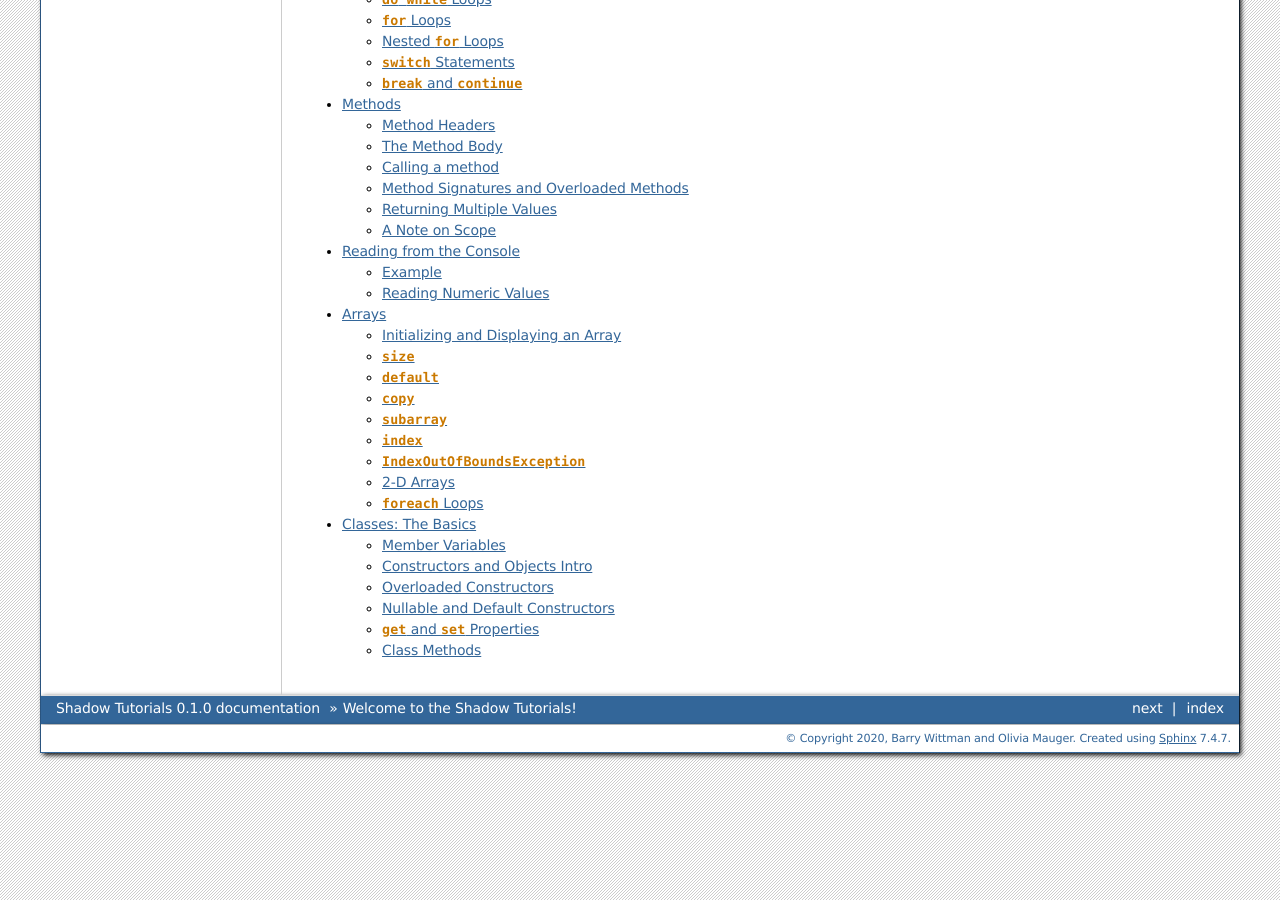
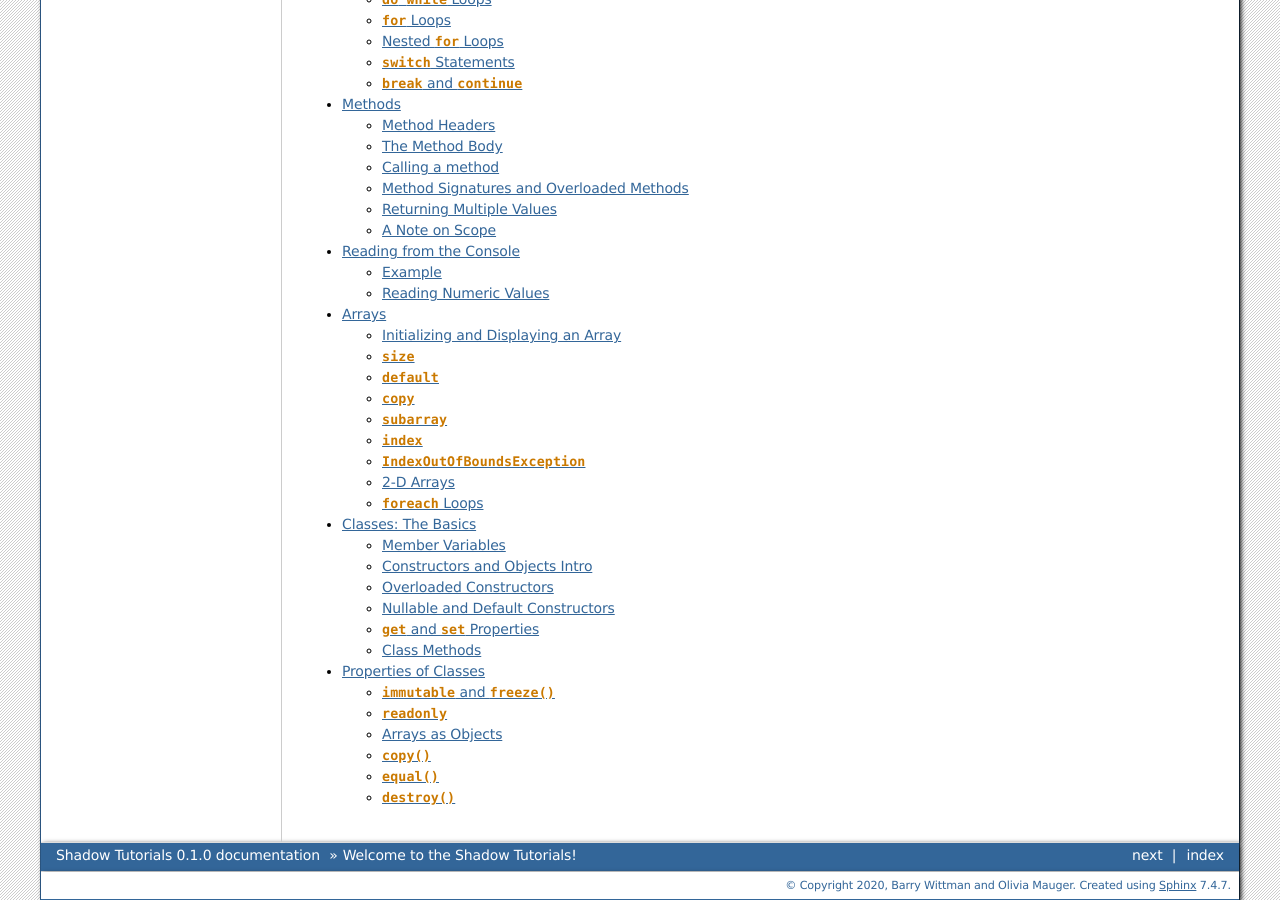
Before and after one commit to olivia-mauger/tutorials, a Sphinx documentation site: the page built from docs/source/index.rst, in a window 1280 px wide and 900 px high, scrolled down 724 px. Built offline with Sphinx 7.4.7, drawn with Linux system fonts in a browser that asks for light colours; some of the changed lines change nothing that is shown.

Commit message:
Update classes-properties.rst
I finished the sections on immutable and readonly.

```diff
--- /dev/null
+++ b/docs/source/classes-properties.rst
@@ -0,0 +1,118 @@
+Properties of Classes
+---------------------
+
+Now that we have covered the basics of classes in **Shadow**, we can move on to some features/properties of classes.
+
+``immutable`` and ``freeze()``
+^^^^^^^^^^^^^^^^^^^^^^^^^^^^^^
+
+In a previous tutorial under  "Variables Introduction", we discussed the concept of **immutability** in terms of a ``String``. When we say that a ``String`` is **immutable**, we mean that once it is created, **its value cannot be changed**.
+
+In **Shadow**, a ``String`` is not the only thing that is ``immutable`` -- classes and references can be as well. We will start with analyzing ``immutable`` classes. See the basic example below:
+
+
+.. code-block:: shadow
+    :linenos:
+
+    import shadow:io@Console;
+
+    /* Imagine you own a restaurant,
+     * and you are looking to hire a
+     * another server. You use this
+     * class to create application
+     * objects. Once an object is
+     * created, which represents one
+     * application, its contents can
+     * never change. Thus, we declare
+     * the class to be immutable.
+     */
+
+    immutable class JobApplication
+    {
+        get String name;
+        get int age;
+        get boolean experience;
+        get String skill;
+
+        public create(String n, int a, boolean e, String s)
+        {
+            name = n;
+            age = a;
+	    experience = e;
+	    skill = s;
+        }
+
+        public evaluateApp() => ()
+        {
+            if ( age <= 18 or experience == false )
+	    {
+	        Console.printLine(name # " is not qualifed for the job!");
+	    }
+
+	    else
+	    {
+	        Console.printLine(name # " would be a great employee!");
+	    }
+        }
+    }
+
+In order to declare a class to be ``immutable``, the syntax is: ``immutable class ClassName`` (see **Line 14**).  The constructor and other methods within the class **cannot** be marked as ``immutable``, just the class header.
+
+Aside from the keyword ``immutable``, the ``JobApplication`` class does not *appear* to be any different from the other non-``immutable`` class we have studied, the ``Otter`` class. However, notice how none of the member variables are marked with the keyword ``set``. If you tried to do so, you would get a compile error because instances of ``immutable`` classes cannot be changed once they are created. Further, any method (outside of the constructor) that would try to change the contents of an object of an ``immutable`` class will result in a compile error. Yet, the method ``evaluateApp()`` is valid because although it uses the values of some member variables in an ``if`` / ``else`` , it does not attempt to change them.
+
+Syntax aside, why is it beneficial to create ``immutable`` classes, and why would we want to create ``immutable`` objects/references? The answer lies in the idea of **thread safety**. If  you have a program that is multi-threaded, it is possible that more than one thread could be trying to change a single object at the same time. This could lead to unintended results or errors in the program. Thus, by creating as many ``immutable`` objects as possible, you help to eliminate the chances of running into this problem. You can then pass around the object with confidence that it will not be changed.
+In order to understand how to create an immutable reference/object, take a look at the following driver program for the ``JobApplication`` class.
+
+
+.. code-block:: shadow
+    :linenos:
+
+    import shadow:io@Console;
+
+    class ApplicationDriver
+    {
+        public main( String[] args ) => ()
+	{
+	    JobApplication chris = JobApplication:create("Chris", 20, true, "positive attitude");
+	    chris.evaluateApp();
+	}
+    }
+
+The console output is:
+
+.. code-block:: console
+
+    Chris would be a great employee!
+
+As you can see in the driver program, **when a class is declared to be** ``immutable``, you do not need to use the ``immutable`` keyword to make the object ``immutable``; it automatically is.  The ``evaluateApp()`` method is called and executes as expected.
+
+However, let’s imagine that the ``JobApplication`` class is non- ``immutable``. How can we create an ``immutable`` instance of the class? **We use the** ``freeze()`` **method**. The ``freeze()`` method creates an ``immutable`` copy of the object it is called on.
+
+The syntax for using ``freeze()`` is below.
+
+``immutable JobApplication chris = freeze(JobApplication:create("Chris", 20, true, "positive attitude"));``
+
+Using ``freeze()`` on the right side of the equals sign creates an ``immutable`` reference to a non- ``immutable`` object and stores it in the ``immutable`` object ``Chris``. If the statement on the left side of the equals sign had just been ``JobApplication chris``, then you would have gotten a compile error **because an** ``immutable`` **reference cannot be assigned to a non-** ``immutable`` **object (and vice versa).**
+
+
+``readonly``
+^^^^^^^^^^^^
+
+Although ``immutable`` references/classes can help with **thread safety**, the trouble is that an immutable reference cannot be stored into a normal reference without losing the guarantee that its contents are protected (as explained above). To mediate between the two different kinds of references, ``readonly`` references are used.
+
+If a reference is marked as ``readonly``, it means that no mutable method can be called on it. However, it is useful because you can store either a normal reference or a ``immutable`` reference in it. Although this may not seem much different from an ``immutable``, with a ``readonly`` reference, someone might have a normal reference they can use to change the contents of the object. Conversely, with an ``immutable`` reference, it's as if all the references to the object are ``readonly``. No one can ever change the contents of such an object.
+
+Although methods can be marked as ``readonly``, classes cannot be. In addition, all methods of an ``immutable`` class are ``readonly`` automatically.
+
+
+Arrays as Objects
+^^^^^^^^^^^^^^^^^
+
+``copy()``
+^^^^^^^^^^^
+
+``equal()``
+^^^^^^^^^^^^
+
+``destroy()``
+^^^^^^^^^^^^^
--- a/docs/source/index.rst
+++ b/docs/source/index.rst
@@ -7,7 +7,7 @@
 ================================
 
 .. toctree::
-   :maxdepth: 10
+   :maxdepth: 11
    :caption: Contents:
 
    intro
@@ -20,3 +20,4 @@
    read-from-console
    arrays
    classes-basics
+   classes-properties
```
